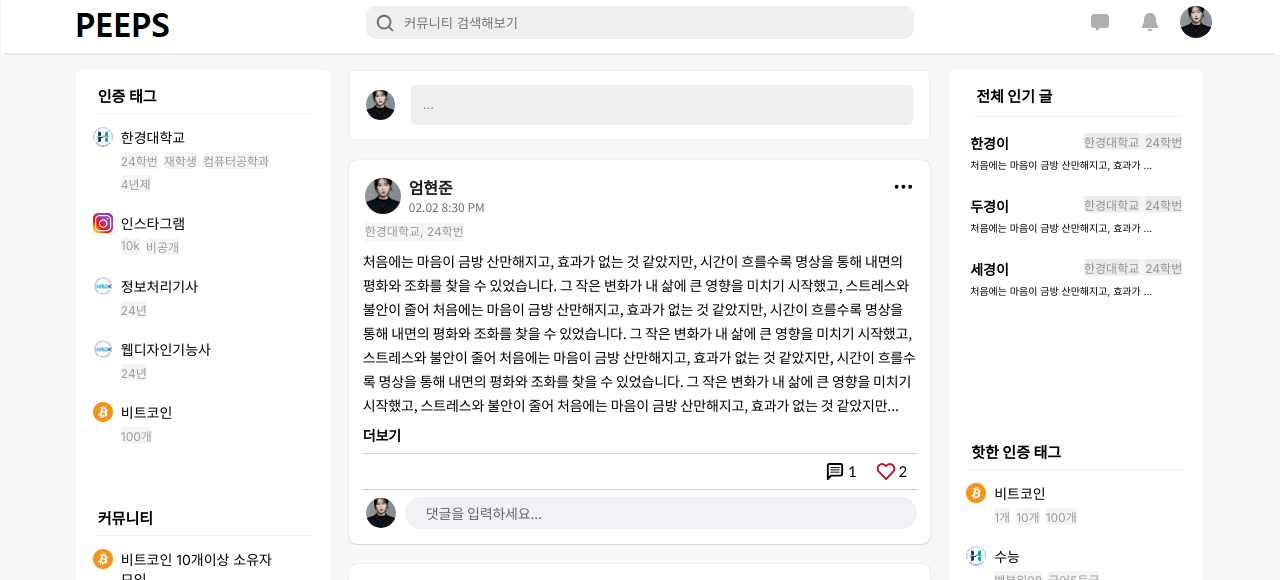
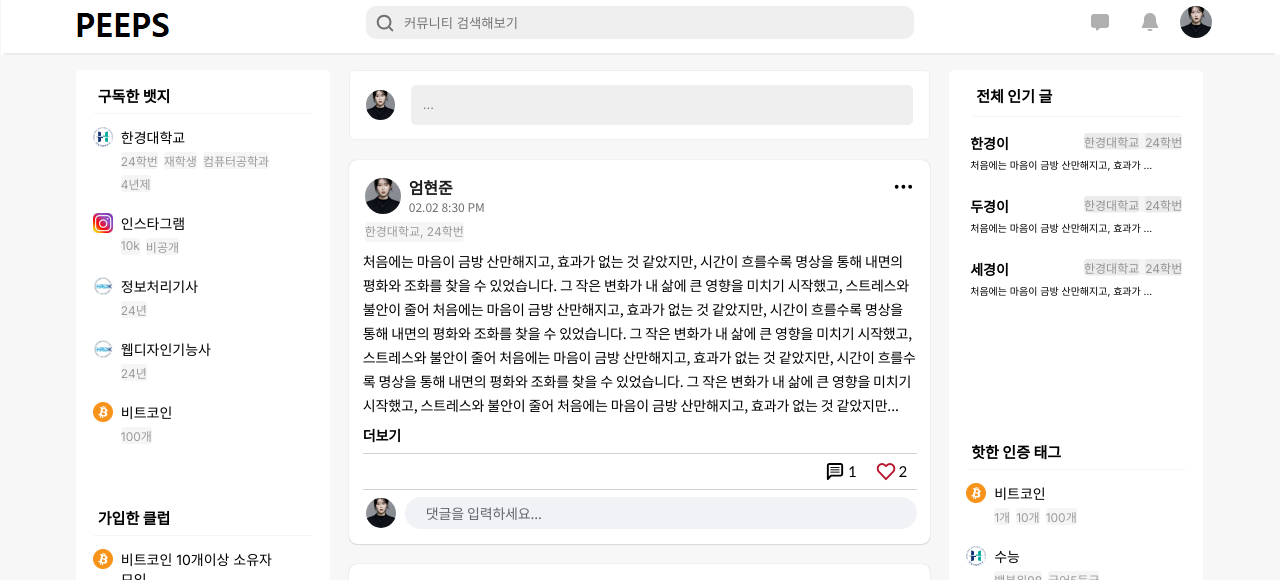
Before and after one commit to peeps-official/peeps_front, a Next.js app: page / in a window 1280 px wide. Shown: the top 580 px of the page. Built offline with nearby package versions, Linux system fonts and the light colour scheme.

Commit message:
Update tag-community.tsx
이름변경

```diff
--- a/components/tag-community.tsx
+++ b/components/tag-community.tsx
@@ -36,7 +36,7 @@ export default function TagCommunity() {
 
       <div className="self-stretch flex flex-row items-start justify-start py-0 pr-4 pl-[5px] text-mini">
         <b className="h-[25px] flex-1 relative flex items-center z-[1]">
-          인증 태그
+          구독한 뱃지
         </b>
       </div>
       <div className="self-stretch h-[9px] flex flex-row items-start justify-start pt-0 px-px pb-[9px] box-border">
@@ -51,7 +51,7 @@ export default function TagCommunity() {
 
       <div className="self-stretch flex flex-row items-start justify-start py-0 pr-4 pl-[5px] text-mini pt-10">
         <b className="h-[25px] flex-1 relative flex items-center z-[1]">
-          커뮤니티
+          가입한 클럽
         </b>
       </div>
       <div className="self-stretch h-[9px] flex flex-row items-start justify-start pt-0 px-px pb-[9px] box-border">
```
